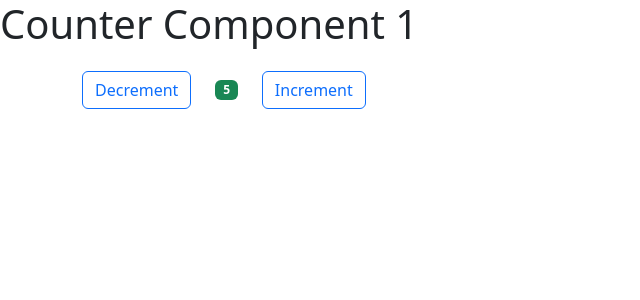
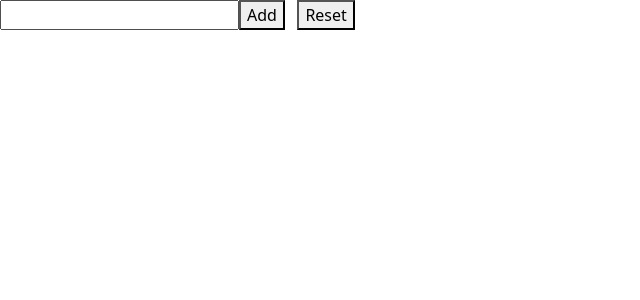
Before and after one commit to aspavani/react-experiments, a React (Create React App) app in the folder counter-app/: page / in a window 1280 px wide. Shown: the top 300 px of the page, without its empty margins (0-640 px from the left). Built offline with nearby package versions, Linux system fonts and the light colour scheme.

Commit message:
useReducer hook - Removed react strict mode

```diff
--- a/counter-app/src/App.js
+++ b/counter-app/src/App.js
@@ -2,17 +2,20 @@ import Counter from './Counter';
 import SignUpForm from './SignUpForm.js';
 import ToDo from './Todo.js';
 import ToDoList1 from './ToDoList1.js';
+import ToDoList2 from './ToDoList2.js';
+import ToDoList5 from './ToDoList5.js';
 
 function App() {
   return (
     <>
-       <h1> Counter Component 1 </h1>
-      <Counter initialCount={5} > </Counter>
+       {/* <h1> Counter Component 1 </h1> */}
+      {/* <Counter initialCount={5} > </Counter> */}
       {/* <h1><br /> Counter Component 2</h1>*/ }
       {/* <Counter initialCount={6} > </Counter>    */}
       {/* <SignUpForm /> */}
       {/* <ToDoList1 /> */}
       {/* <PavaniToDoList /> */}
+      <ToDoList2 />
     </>
   );
 
--- a/counter-app/src/ToDoList2.js
+++ b/counter-app/src/ToDoList2.js
@@ -8,24 +8,17 @@ const itasks = JSON.parse(localStorage.getItem('tasks')) || [];
 function reducer(tasks, action) {
     switch(action.type) {
         case "ADD_TODO":
-            console.log("Here2");
-
             if(!action.inputTask) {return tasks;}
             return ([...tasks, { taskName: action.inputTask, completed: false }]);
 
         case "REMOVE_TODO":
-            console.log("Here_remove");
             const newtasks = [...tasks];
             newtasks.splice(action.index, 1);
             return newtasks;
 
         case "TOGGLE_TODO":
             const newTasks = [...tasks];
-            console.log("Here1");
             newTasks[action.index].completed = !newTasks[action.index].completed;
-            console.log(newTasks);
-            console.log("index is " + action.index);
-            console.log(`completd state of newTasks[${action.index}] is ${newTasks[action.index].completed}`);
             return newTasks;
 
         case "RESET_TODOS":
@@ -47,7 +40,7 @@ function ToDoList2() {
 
     useEffect(() => {
         localStorage.setItem('tasks', JSON.stringify(tasks));
-    }, [tasks]);
+    }, [...tasks]);
 
     const handleAdd = () => {
         dispatch({type:"ADD_TODO", inputTask:input});
@@ -62,7 +55,6 @@ function ToDoList2() {
     }
 
     const handleToggle = (index) => {
-        console.log("here");
         dispatch({type:"TOGGLE_TODO", index:index});
 
     }
--- a/counter-app/src/index.js
+++ b/counter-app/src/index.js
@@ -6,9 +6,9 @@ import reportWebVitals from './reportWebVitals';
 
 const root = ReactDOM.createRoot(document.getElementById('root'));
 root.render(
-  <React.StrictMode>
+  // <React.StrictMode>
     <App />
-  </React.StrictMode>
+  // </React.StrictMode>
 );
 
 // If you want to start measuring performance in your app, pass a function
```
